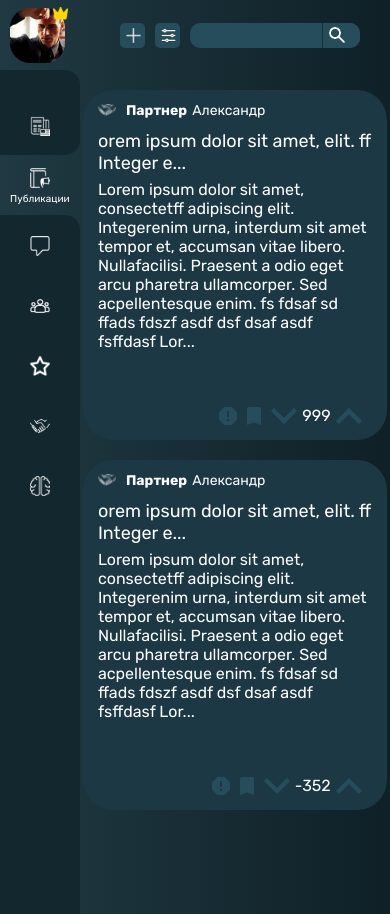
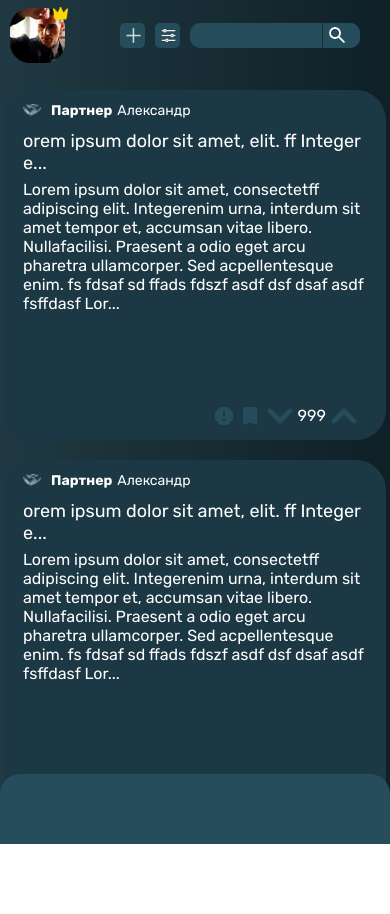
Before and after one commit to AndrewTalanov/findteam-vue, a Vue app: page / in a window 390 px wide. After the commit the page ends 844 px from the top, so only its background shows below. Built offline with nearby package versions, Linux system fonts and the light colour scheme.

Commit message:
подключил сайдбар мобайл, завтра (сегодня) сделаю, + надо отредачить нав меню под <  500px

```diff
--- a/src/components/main/sidebar/SideBar.vue
+++ b/src/components/main/sidebar/SidebarDesktop.vue
@@ -13,7 +13,6 @@
         <img :src="item.url" alt="icon" class="sidebar__icon" />
         <p
           class="sidebar__name"
-          :class="{ active: $store.state.active === item.id }"
         >
           {{ item.name }}
         </p>
@@ -139,7 +138,6 @@ export default {
   height: 100%;
   position: absolute;
   /* Высота задается через скрипты */
-  /* top: 400px; */
   z-index: -1;
   background-color: #13272e;
   transition: 0.3s;
@@ -202,24 +200,5 @@ export default {
     padding: 10px 0 0 0;
   }
 }
-@media (max-width: 426px) {
-  .sidebar {
-    width: 100px;
-  }
-  .sidebar__name {
-    margin: 5px 0 0 0;
-    font-size: 10px;
-  }
-  .sidebar__icon {
-    width: 20px;
-  }
-}
-@media (max-width: 400px) {
-  .sidebar__name {
-    display: none;
-  }
-  .active {
-    display: block;
-  }
-}
+/* 500px отключаю сайдбар*/
 </style>
--- /dev/null
+++ b/src/components/main/sidebar/SidebarMobile.vue
@@ -0,0 +1,24 @@
+<template>
+  <div class="sidebar-mobile__wrapper">
+
+  </div>
+</template>
+
+<script>
+export default {
+
+}
+</script>
+
+<style scoped>
+    .sidebar-mobile__wrapper{
+        position: fixed;
+        bottom: 0;
+        z-index: 1;
+        width: 100%;
+        height: 70px;
+        background-color: #264D5C;
+        border-top-left-radius: 20px;
+        border-top-right-radius: 20px;
+    }
+</style>
--- a/src/views/Main.vue
+++ b/src/views/Main.vue
@@ -1,7 +1,8 @@
 <template>
     <vue-header></vue-header>
     <main>
-        <side-bar></side-bar>
+        <sidebar-desktop v-if="$store.state.widthBrows > 500"></sidebar-desktop>
+        <sidebar-mobile v-if="$store.state.widthBrows <= 500"></sidebar-mobile>
         <my-page v-if="$store.state.active == 1"></my-page>
         <card-list v-else-if="$store.state.active == 2"></card-list>
         <my-message v-else-if="$store.state.active == 3"></my-message>
@@ -14,7 +15,6 @@
 
 <script>
 import VueHeader from "@/components/header/VueHeader.vue"
-import SideBar from '@/components/main/sidebar/SideBar.vue'
 import CardList from '@/components/main/CardList.vue'
 import MyPage from '@/components/main/MyPage.vue'
 import MyMessage from '@/components/main/MyMessage.vue'
@@ -22,11 +22,12 @@ import MySub from '@/components/main/MySub.vue'
 import MyFavorites from '@/components/main/MyFavorites.vue'
 import InvestorsVue from '@/components/main/InvestorsVue.vue'
 import MentorsVue from '@/components/main/MentorsVue.vue'
+import SidebarMobile from '../components/main/sidebar/SidebarMobile.vue'
+import SidebarDesktop from '../components/main/sidebar/SidebarDesktop.vue'
 
 export default {
     components: {
         VueHeader,
-        SideBar,
         CardList,
         MyPage,
         MyMessage,
@@ -34,6 +35,8 @@ export default {
         MyFavorites,
         InvestorsVue,
         MentorsVue,
+        SidebarMobile,
+        SidebarDesktop,
     },
     data() {
         return {
```
